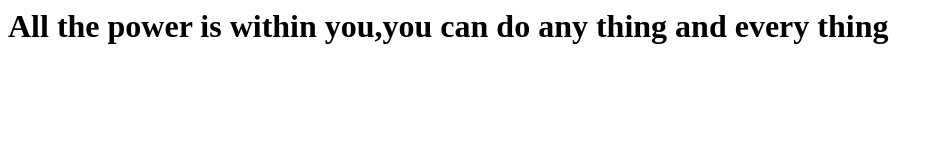
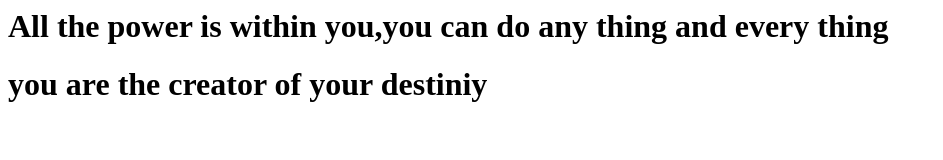
Before and after one commit to Gagan577/secondproject, a plain HTML site: page index.html in a window 1280 px wide. Shown: the whole page, without its empty margins (0-943 px from the left). Drawn offline with Linux system fonts and the light colour scheme.

Commit message:
added ssecond quote

```diff
--- a/index.html
+++ b/index.html
@@ -1,6 +1,6 @@
 <html>
 <body>
 <h1>All the power is within you,you can do any thing and every thing </h1>
-
+<h1> you are the creator of your destiniy
 </body>
 </html>
```
